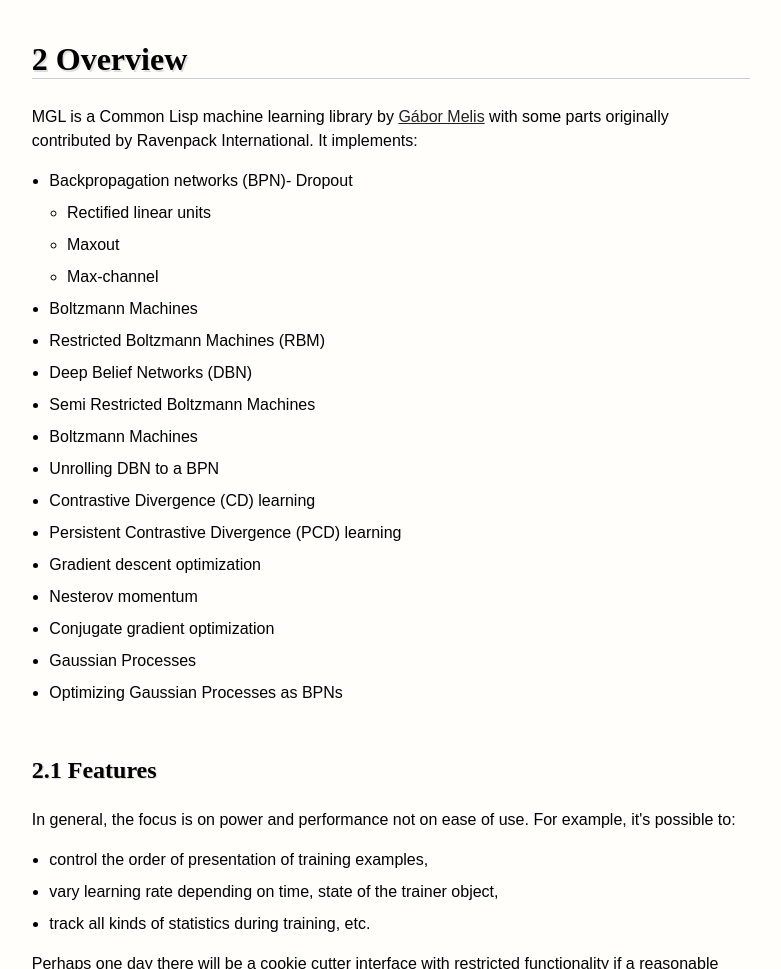
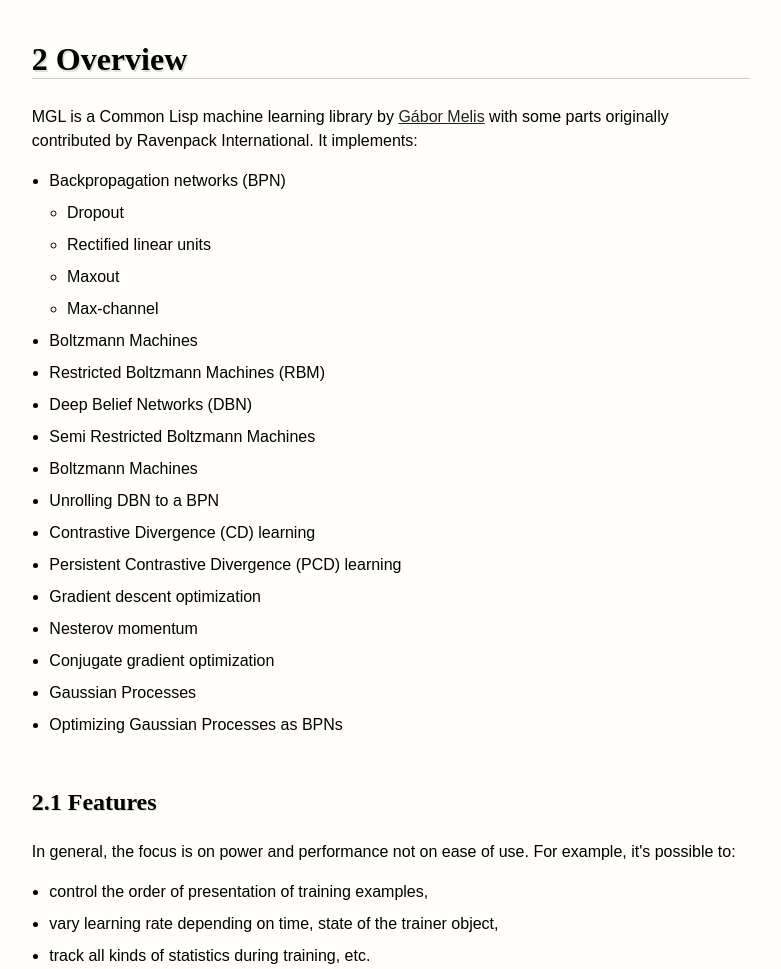
Before and after one commit to melisgl/mgl, a plain HTML site: page doc/html/mgl-manual.html in a window 1280 px wide. Shown: the part 1047-2016 px from the top of the page, without its empty margins (249-1030 px from the left). Drawn offline with Linux system fonts and the light colour scheme.

Commit message:
rename doc/md/manual.md to doc/md/mgl-manual.md

```diff
--- a/doc/html/mgl-manual.html
+++ b/doc/html/mgl-manual.html
@@ -63,9 +63,10 @@ Melis</a> with some parts originally contributed
 by Ravenpack International. It implements:</p>
 
 <ul>
-<li><p>Backpropagation networks (BPN)- Dropout</p>
+<li><p>Backpropagation networks (BPN)</p>
 
 <ul>
+<li><p>Dropout</p></li>
 <li><p>Rectified linear units</p></li>
 <li><p>Maxout</p></li>
 <li><p>Max-channel</p></li>
```
Also changed, not shown: 6 other files.
